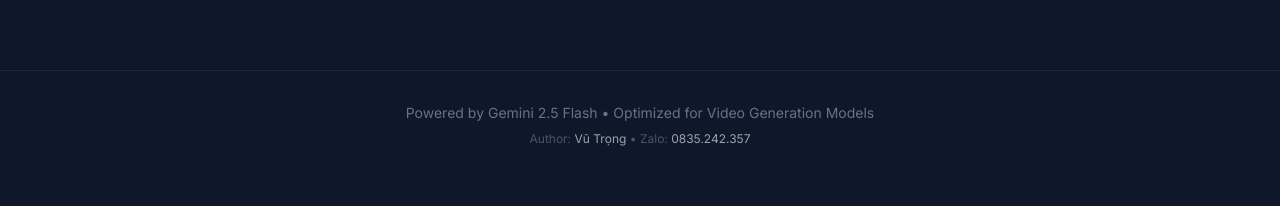
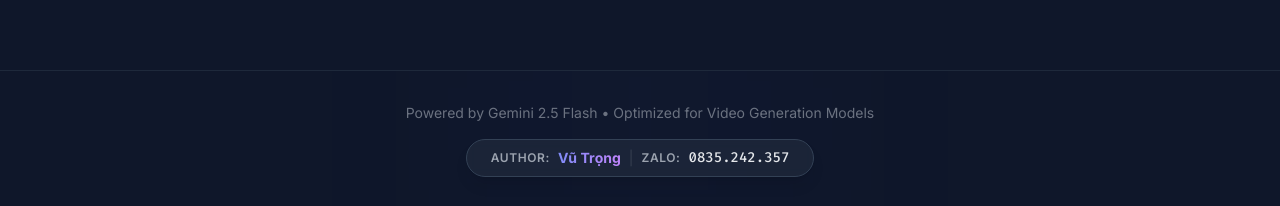
Before and after one commit to vutrongvtv24-cloud/Audio-to-Video-promt, a React (Vite) app: page / in a window 1280 px wide. Shown: the part 1445-1651 px from the top of the page. Before the commit the page ends 1624 px from the top, so only its background shows below. Built offline with nearby package versions, Linux system fonts and the light colour scheme.

Commit message:
feat: Enhance footer with visual flair and contact info
Introduces a visually richer footer by adding a subtle background glow effect. Also, refactors the author and Zalo contact information to be presented more dynamically with a gradient text effect on hover.

```diff
--- a/App.tsx
+++ b/App.tsx
@@ -152,14 +152,26 @@ const App: React.FC = () => {
       </main>
 
       {/* Footer */}
-      <footer className="border-t border-cinematic-800 bg-cinematic-900 py-8 mt-auto">
-        <div className="container mx-auto px-6 text-center space-y-2">
+      <footer className="border-t border-cinematic-800 bg-cinematic-900 py-8 mt-auto relative overflow-hidden">
+        {/* Decorative background glow */}
+        <div className="absolute top-0 left-1/2 -translate-x-1/2 w-96 h-24 bg-cinematic-accent/5 blur-[100px] pointer-events-none"></div>
+
+        <div className="container mx-auto px-6 text-center space-y-4 relative z-10">
             <p className="text-sm text-gray-500">
                 {t.footerPowered}
             </p>
-            <p className="text-xs text-gray-600">
-                {t.author}: <span className="text-gray-400 font-medium">Vũ Trọng</span> • {t.zalo}: <span className="text-gray-400 font-medium">0835.242.357</span>
-            </p>
+
+            <div className="flex items-center justify-center mt-4">
+               <div className="group relative inline-flex items-center justify-center px-6 py-2 bg-cinematic-800/80 backdrop-blur-sm rounded-full border border-cinematic-700 hover:border-cinematic-500 transition-all duration-300 shadow-lg hover:shadow-cinematic-accent/20">
+                   <div className="flex items-center space-x-2 text-sm">
+                       <span className="text-gray-400 text-xs uppercase tracking-wider font-semibold">{t.author}:</span>
+                       <span className="text-transparent bg-clip-text bg-gradient-to-r from-indigo-400 to-purple-400 font-bold group-hover:from-indigo-300 group-hover:to-purple-300 transition-all">Vũ Trọng</span>
+                       <span className="text-gray-700 mx-2">|</span>
+                       <span className="text-gray-400 text-xs uppercase tracking-wider font-semibold">{t.zalo}:</span>
+                       <span className="text-gray-200 font-mono font-medium group-hover:text-white transition-colors">0835.242.357</span>
+                   </div>
+               </div>
+            </div>
         </div>
       </footer>
     </div>
```
